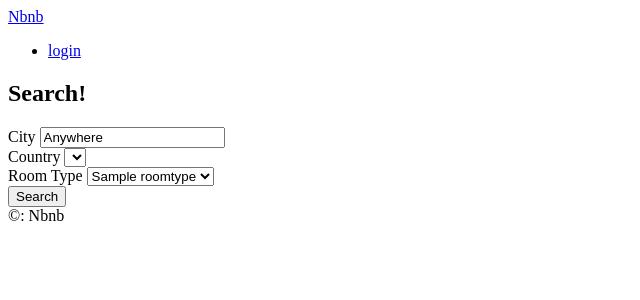
After one commit to HyungMinKang/airbnb-clone, a Django app: page /rooms/search/ in a window 1280 px wide. The commit adds this page. Shown: the top 300 px of the page, without its empty margins (0-640 px from the left). Run offline with Django 3.2, Linux system fonts and the light colour scheme; tables that the repository leaves empty hold one stand-in row (values such as "Sample post"); lists and menus that the app fills with data are empty.

Commit message:
Airbnb Seventh
Front end- Detail View finish
Search view start

```diff
--- a/rooms/urls.py
+++ b/rooms/urls.py
@@ -3,4 +3,7 @@ from . import views
 
 app_name = "rooms"
 
-urlpatterns = [path("<int:pk>", views.room_detail, name="detail")]
+urlpatterns = [
+    path("<int:pk>", views.RoomDetail.as_view(), name="detail"),
+    path("search/", views.search, name="search"),
+]
--- a/rooms/views.py
+++ b/rooms/views.py
@@ -1,7 +1,9 @@
 from django.db.models import ObjectDoesNotExist
 from django.utils import timezone
+from django.urls import reverse
+from django_countries import countries
 from django.shortcuts import render
-from django.views.generic import ListView
+from django.views.generic import ListView, DetailView
 from . import models
 
 
@@ -22,11 +24,20 @@ class HomeView(ListView):
         return context
 
 
-def room_detail(request, pk):
+class RoomDetail(DetailView):
 
-    try:
-        room = models.Room.objects.get(pk=pk)
-    except models.Room.DoestNotExit:
-        pass
+    """RoomDetail Definition """
 
-    return render(request, "rooms/detail.html", {"room": room})
+    model = models.Room
+
+
+def search(request):
+
+    city = request.GET.get("city", "Anywhere")
+    city = str.capitalize(city)
+    room_types = models.RoomType.objects.all()
+    return render(
+        request,
+        "rooms/search.html",
+        {"city": city, "countries": countries, "room_types": room_types},
+    )
--- a/templates/base.html
+++ b/templates/base.html
@@ -3,10 +3,23 @@
   <head>
     <meta charset="UTF-8" />
     <meta name="viewport" content="width=device-width, initial-scale=1.0" />
-    <title>{%block page_name %}{%endblock page_name %}Nbnb</title>
+    <title>{% block page_title %}{% endblock page_title %} Nbnb</title>
   </head>
   <body>
-    {% include "partial/header.html" %} {% block content %} {% endblock %}
-    {%include "partial/footer.html" %}
+
+    <header>
+        {% include "partial/nav.html" %}
+
+        {% block search-bar %}
+          <form method="get" action="{% url "rooms:search" %}">
+
+            <input name="city" placeholder="Search By City" />
+          </form>
+        {% endblock search-bar %}
+
+    </header>
+
+    {% block content %} {% endblock %}
+    {% include "partial/footer.html" %}
   </body>
 </html>
--- a/templates/partial/header.html
+++ b/templates/partial/nav.html
@@ -1,6 +1,5 @@
-<header>
+
       <a href="{% url "core:home"%}">Nbnb</a>
       <ul>
         <li><a href="#">login</a></li>
       </ul>
-</header>
--- a/templates/rooms/detail.html
+++ b/templates/rooms/room_detail.html
@@ -1,10 +1,10 @@
 {% extends "base.html" %}
 
-{% block page_name%}
+{% block page_title%}
 
-    Home
+    {{room.name}}
 
-{% endblock page_name%}
+{% endblock page_title%}
 
 
 
--- a/templates/rooms/room_list.html
+++ b/templates/rooms/room_list.html
@@ -1,8 +1,8 @@
 {% extends "base.html" %}
 
-{% block page_name%}
+{% block page_title%}
     Home
-{% endblock page_name%}
+{% endblock page_title%}
 
 {% block content %}
     {{now}}
--- /dev/null
+++ b/templates/rooms/search.html
@@ -0,0 +1,40 @@
+{% extends "base.html" %}
+
+{% block page_title %}
+    Search
+{% endblock page_title %}
+
+{% block search-bar %}
+
+{% endblock search-bar %}
+
+
+{% block content %}
+
+    <h2>Search!</h2>
+
+    <form method="get" action="{% url "rooms:search" %}">
+        <div>
+            <label for="city">City</label>
+            <input value="{{city}}" id="city" name="city" placeholder="Search By City"/>
+        </div>
+        <div>
+            <label for="country">Country</label>
+            <select id="country" name="country">
+                {% for country in countries %}
+                    <option value="{{country.code}}">{{country.name}}</option>
+                {% endfor %}
+            </select>
+        </div>
+        <div>
+            <label for="room_type">Room Type</label>
+            <select id="room_type" name="room_type">
+                {% for room_type in room_types %}
+                    <option value="{{room_type.pk}}">{{room_type.name}}</option>
+                {% endfor %}
+            </select>
+        </div>
+        <button>Search</button>
+    </form>
+
+{% endblock content %}
```
Also changed, not shown: templates/404.html (added, +9 -0 lines), 2 other files.
